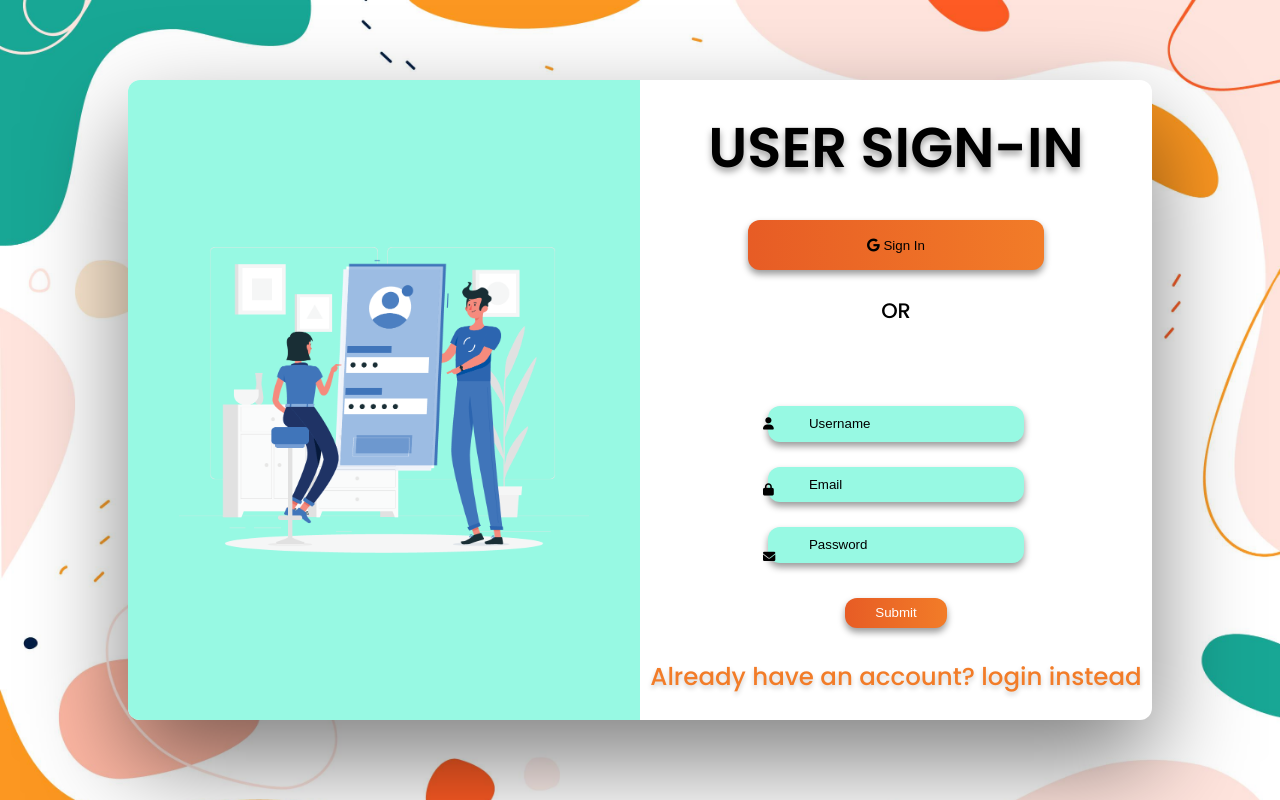
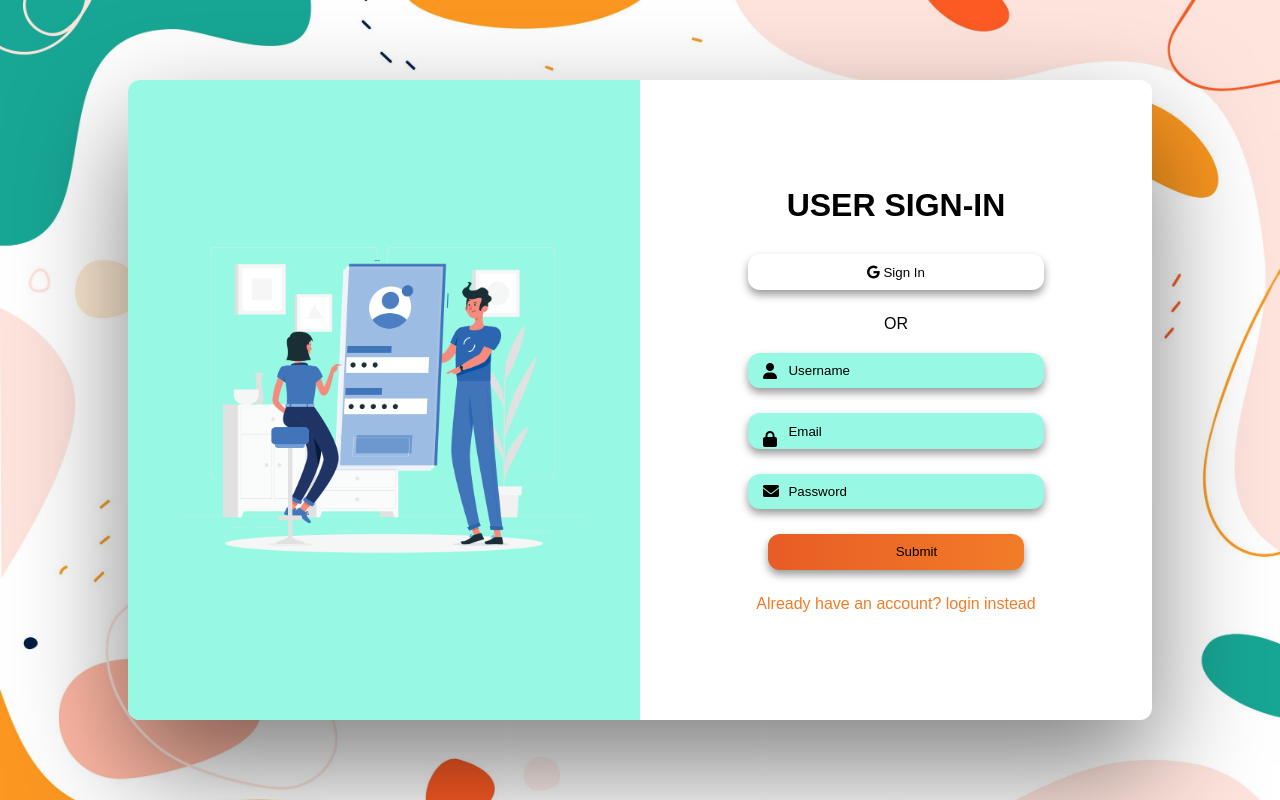
Before and after one commit to Debalina-Borah/KnowYourStats, a React (Create React App) app: page /signin in a window 1280 px wide. Built offline with nearby package versions, Linux system fonts and the light colour scheme; no server answers.

Commit message:
fixed login/signup page

```diff
--- a/src/index.css
+++ b/src/index.css
@@ -1,25 +1 @@
 @import url('https://fonts.googleapis.com/css2?family=Poppins:wght@300;500;600;700;800&display=swap');
-* {
-  margin: 0;
-  padding: 0;
-  outline: 0;
-  appearance: none;
-  text-decoration: none;
-  border: 0;
-  list-style: none;
-  box-sizing: border-box;
-}
-
-html {
-  font-size: 14px;
-}
-
-body {
-  width: 100vw;
-  /* height: 100vh; */
-  font-family: poppins, sans-serif;
-  font-size: 0.88rem;
-  background: var(--color-background);
-  user-select: none;
-  overflow-x: hidden;
-}
--- a/src/pages/Login.jsx
+++ b/src/pages/Login.jsx
@@ -1,6 +1,6 @@
 import React, { useRef } from 'react'
 import { useUserAuth } from '../context/UserAuthContext'
-import './css/Login.css'
+// import './css/Login.css'
 
 function Login() {
 
@@ -19,12 +19,12 @@ function Login() {
 
     }
     return (
-        <div className="loginPage-background login">
-            <div className="contentWrapper">
-                <div className="leftcontentWrapper">
+        <div className="loginPage-background">
+            <div className="contentWrapper-l">
+                <div className="leftcontentWrapper-l">
                     <img src="images/Asset 1.png" alt="bg" />
                 </div>
-                <div className="rightcontentWrapper">
+                <div className="rightcontentWrapper-l">
                     <h1>USER LOGIN</h1>
                     <form action="">
                         <i className="fas fa-user"></i>
--- a/src/pages/SignIn.jsx
+++ b/src/pages/SignIn.jsx
@@ -1,6 +1,6 @@
 import React, { useRef } from 'react'
 import { useUserAuth } from '../context/UserAuthContext';
-import './css/SignIn.css'
+// import './css/SignIn.css'
 
 function SignIn() {
     const usernameRef = useRef();
@@ -19,12 +19,12 @@ function SignIn() {
 
     }
     return (
-        <div className="signInPage-background signIn">
-            <div className="contentWrapper">
-                <div className="leftcontentWrapper">
+        <div className="signInPage-background">
+            <div className="contentWrapper-s">
+                <div className="leftcontentWrapper-s">
                     <img src="images/Asset 2.png" alt="bg" />
                 </div>
-                <div className="rightcontentWrapper">
+                <div className="rightcontentWrapper-s">
                     <h1>USER SIGN-IN</h1>
                     <div className="Signthrough">
                         <button className="google"><i className="fab fa-google"></i> Sign In </button>
--- a/src/pages/css/Home.css
+++ b/src/pages/css/Home.css
@@ -1,3 +1,23 @@
+*{
+    padding: 0%;
+    margin: 0%;
+    font-family: 'Montserrat', sans-serif;
+    border-style: none;
+    text-decoration: none;
+}
+
+body{
+    overflow-x: hidden;
+}
+
+*{
+    padding: 0;
+    margin: 0;
+    text-decoration: none;
+    font-family: 'Montserrat', sans-serif;
+    border-style: none;
+}
+
 .navBar{
     width: 100vw;
     height: 10vh;
@@ -141,3 +161,262 @@
     transform: rotate(30deg);
     z-index: -20;
 }
+
+/* coverPage-end */
+
+
+.signInPage-background{
+    width: 100vw;
+    height: 100vh;
+    display: flex;
+    justify-content: center;
+    align-items: center;
+    background-image: url(/public/images/5591276.jpg);
+    background-size: cover;
+}
+
+.contentWrapper-s{
+    width: 80vw;
+    height: 80vh;
+    display: flex;
+    flex-direction: row;
+    background-color: white;
+    border-radius: 12px;
+    box-shadow: 0 3rem 7rem rgb(0 0 0 / 50%);
+}
+
+.contentWrapper-s .leftcontentWrapper-s {
+    width: 50%;
+    height: 100%;
+    background-color: #97F9E3;
+    border-top-left-radius: 12px;
+    border-bottom-left-radius: 12px;
+    display: flex;
+    justify-content: center;
+    align-items: center;
+}
+
+.leftcontentWrapper-s img{
+    width: 80%;
+}
+
+.contentWrapper-s .rightcontentWrapper-s{
+    width: 50%;
+    height: 100%;
+    display: flex;
+    flex-direction: column;
+    justify-content: center;
+    align-items: center;
+}
+
+.rightcontentWrapper-s h1{
+    margin-bottom: 30px;
+    font-weight: 600;
+}
+
+.Signthrough{
+    width: 100%;
+    display: flex;
+    flex-direction: column;
+    align-items: center;
+    border-bottom-style:solid 2px;
+    border-bottom: black;
+}
+
+.Signthrough button{
+    width: 58%;
+    padding: 2% 0%;
+    border-radius: 12px;
+    margin-bottom: 25px;
+    background-color: white;
+    box-shadow: 0 0.3rem 0.5rem rgb(0 0 0 / 40%);
+    font-weight: 500;
+}
+
+.or{
+    padding-bottom: 20px;
+    font-weight: 500;
+}
+
+.rightcontentWrapper-s form{
+    width: 100%;
+    display: flex;
+    flex-direction: column;
+    justify-content: center;
+    align-items: center;
+    position: relative;
+}
+
+.rightcontentWrapper-s input{
+    margin-bottom: 25px;
+    width: 50%;
+    padding: 2% 0%;
+    padding-left: 8%;
+    border-radius: 12px;
+    background-color: #97F9E3;
+    box-shadow: 0 0.3rem 0.5rem rgb(0 0 0 / 40%);
+    outline: none;
+}
+
+::-webkit-input-placeholder { /* Edge */
+    color: black !important;
+    opacity: 1;
+    font-weight: 500;
+    font-family: 'Montserrat', sans-serif;
+  }
+
+#password-s{
+    margin-bottom: 35px;
+}
+
+#submit-s{
+    margin-bottom: 30px;
+    width: 20%;
+    padding: 1.5% 2.5%;
+    border-radius: 12px;
+    box-shadow: 0 0.3rem 0.5rem rgb(0 0 0 / 40%);
+    color: white;
+    font-weight: 500;
+    font-family: 'Montserrat', sans-serif;
+}
+
+#loginLink{
+    color: #F27C28;
+    font-weight: 500;
+}
+
+.fa-lock{
+    position: absolute;
+    left: 24%;
+    top: 27%;
+}
+
+.fa-user{
+  position: absolute;
+  left: 24%;
+  top: 4%;
+}
+
+.fa-envelope{
+  position: absolute;
+  left: 24%;
+  top: 50%;
+}
+
+
+/* signIN-page end */
+
+.loginPage-background{
+    width: 100vw;
+    height: 100vh;
+    display: flex;
+    justify-content: center;
+    align-items: center;
+    background-image: url(/public/images/background-login.jpg);
+    background-size: cover;
+}
+
+.contentWrapper-l{
+    width: 80vw;
+    height: 80vh;
+    display: flex;
+    flex-direction: row;
+    background-color: white;
+    border-radius: 12px;
+    box-shadow: 0 3rem 7rem rgb(0 0 0 / 50%);
+}
+
+.contentWrapper-l .leftcontentWrapper-l{
+    width: 50%;
+    height: 100%;
+    background-color: #97F9E3;
+    border-top-left-radius: 12px;
+    border-bottom-left-radius: 12px;
+    display: flex;
+    justify-content: center;
+    align-items: center;
+}
+
+.contentWrapper-l .rightcontentWrapper-l{
+    width: 50%;
+    height: 100%;
+    display: flex;
+    flex-direction: column;
+    justify-content: center;
+    align-items: center;
+}
+
+.rightcontentWrapper-l h1{
+    font-size: 2rem;
+    font-weight: 600;
+    margin-bottom: 40px;
+    text-shadow: 0 0.2rem 0.4rem rgb(0 0 0 / 20%);
+}
+
+.rightcontentWrapper-l form{
+    width: 100%;
+    display: flex;
+    flex-direction: column;
+    justify-content: center;
+    align-items: center;
+    position: relative;
+}
+
+.rightcontentWrapper-l input{
+    margin-bottom: 40px;
+    width: 50%;
+    padding: 2% 0%;
+    padding-left: 8%;
+    border-radius: 12px;
+    background-color: #97F9E3;
+    box-shadow: 0 0.3rem 0.5rem rgb(0 0 0 / 40%);
+    outline: none;
+}
+
+#rememberMe{
+    width: auto;
+    margin-right: 55px;
+    margin-left: 7px;
+}
+
+#submit-l{
+    margin-bottom: 40px;
+    width: 20%;
+    padding: 1.5% 2.5%;
+    border-radius: 12px;
+    box-shadow: 0 0.3rem 0.5rem rgb(0 0 0 / 40%);
+    color: white;
+    font-weight: 500;
+    font-family: 'Montserrat', sans-serif;
+}
+
+::-webkit-input-placeholder { /* Edge */
+    color: black !important;
+    opacity: 1;
+    font-weight: 500;
+    font-family: 'Montserrat', sans-serif;
+  }
+
+  .fa-lock{
+      position: absolute;
+      left: 24%;
+      top: 30%;
+  }
+
+  .fa-user{
+    position: absolute;
+    left: 24%;
+    top: 4%;
+  }
+
+  .form-l a{
+      color: black;
+  }
+
+  #forgotPassword{
+
+      color: #F27C28;
+      font-weight: 500;
+  }
+
+  /* logIN-page end */
```
